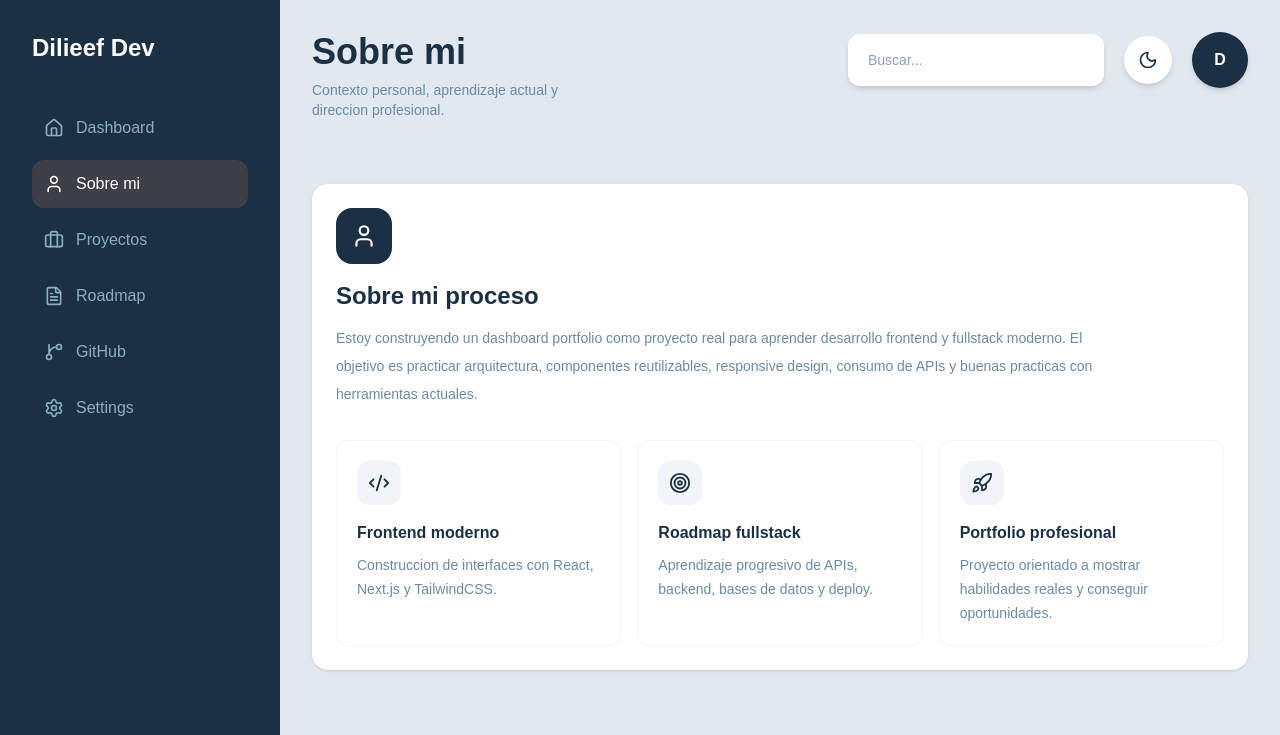
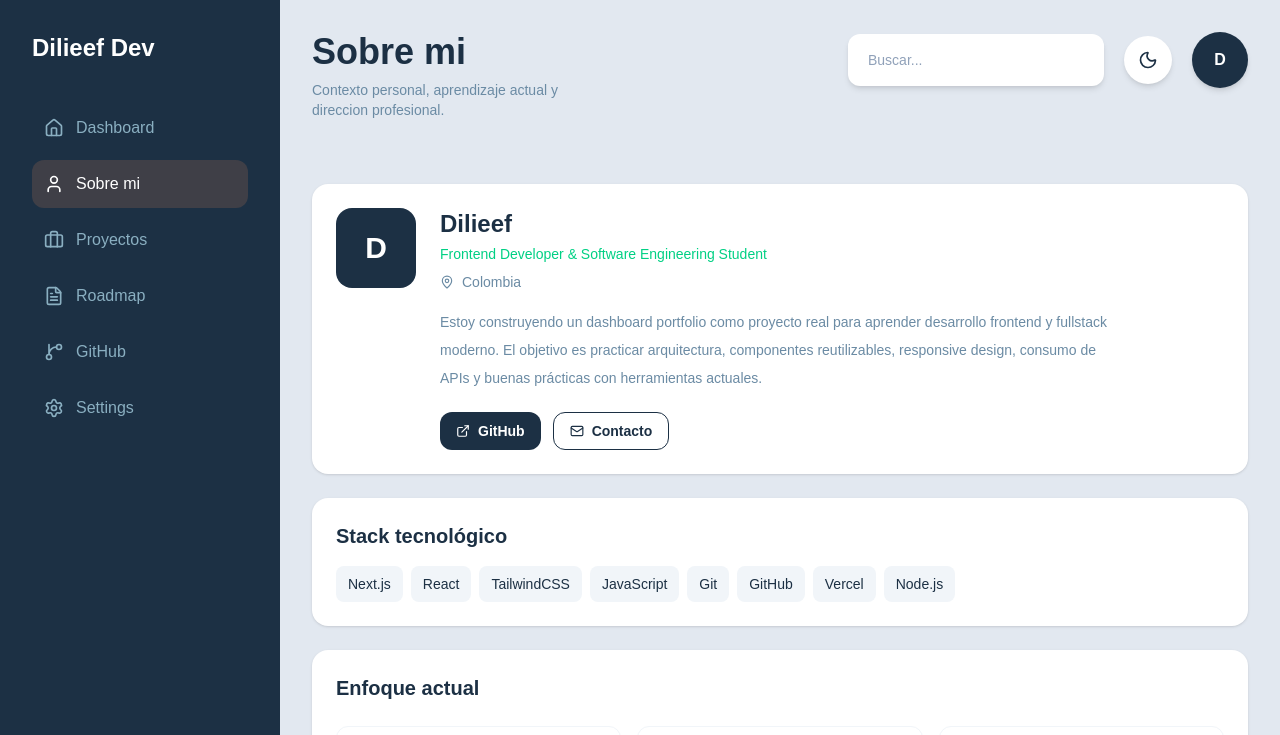
Before and after one commit to dilieef/dashboard-portafolio, a Next.js app: page /about in a window 1280 px wide. Shown: the top 735 px of the page. Built offline with nearby package versions, Linux system fonts and the light colour scheme.

Commit message:
mejorar pagina about

```diff
--- a/src/components/Dashboard/AboutProfile.js
+++ b/src/components/Dashboard/AboutProfile.js
@@ -1,64 +1,73 @@
-import { Code2, Rocket, Target, User } from "lucide-react";
+import { Code2, ExternalLink, Mail, MapPin, Rocket, Target } from "lucide-react";
 
 const highlights = [
-    {
-        title: "Frontend moderno",
-        description: "Construccion de interfaces con React, Next.js y TailwindCSS.",
-        icon: Code2,
-    },
-    {
-        title: "Roadmap fullstack",
-        description: "Aprendizaje progresivo de APIs, backend, bases de datos y deploy.",
-        icon: Target,
-    },
-    {
-        title: "Portfolio profesional",
-        description: "Proyecto orientado a mostrar habilidades reales y conseguir oportunidades.",
-        icon: Rocket,
-    },
+    { title: "Frontend moderno", description: "Construcción de interfaces con React, Next.js y TailwindCSS.", icon: Code2 },
+    { title: "Roadmap fullstack", description: "Aprendizaje progresivo de APIs, backend, bases de datos y deploy.", icon: Target },
+    { title: "Portfolio profesional", description: "Proyecto orientado a mostrar habilidades reales y conseguir oportunidades.", icon: Rocket },
 ];
+
+const stack = ["Next.js", "React", "TailwindCSS", "JavaScript", "Git", "GitHub", "Vercel", "Node.js"];
 
 export default function AboutProfile() {
     return (
-        <section className="rounded-2xl bg-white p-6 shadow-sm transition-colors dark:bg-slate-900">
-            <div className="mb-8">
-                <div className="mb-4 flex h-14 w-14 items-center justify-center rounded-2xl bg-[#1C3044] text-white">
-                    <User size={26} />
+        <div className="space-y-6">
+            <section className="rounded-2xl bg-white dark:bg-slate-900 p-6 shadow-sm transition-colors">
+                <div className="flex flex-col gap-6 md:flex-row md:items-start">
+                    <div className="flex h-20 w-20 shrink-0 items-center justify-center rounded-2xl bg-[#1C3044] text-white text-3xl font-bold">
+                        D
                     </div>
+                    <div className="flex-1">
+                        <h2 className="text-2xl font-bold text-[#1C3044] dark:text-white">Dilieef</h2>
+                        <p className="mt-1 text-sm font-medium text-[#00D084]">Frontend Developer & Software Engineering Student</p>
+                        <div className="mt-2 flex items-center gap-2 text-sm text-[#6B8BA4] dark:text-slate-400">
+                            <MapPin size={14} />
+                            Colombia
+                        </div>
+                        <p className="mt-4 max-w-2xl text-sm leading-7 text-[#6B8BA4] dark:text-slate-400">
+                            Estoy construyendo un dashboard portfolio como proyecto real para aprender desarrollo frontend y fullstack moderno. El objetivo es practicar arquitectura, componentes reutilizables, responsive design, consumo de APIs y buenas prácticas con herramientas actuales.
+                        </p>
+                        <div className="mt-5 flex flex-wrap gap-3">
+                            <a href="https://github.com/dilieef" target="_blank" rel="noreferrer" className="inline-flex items-center gap-2 rounded-xl bg-[#1C3044] px-4 py-2 text-sm font-semibold text-white transition hover:bg-[#24445F]">
+                                <ExternalLink size={14} />
+                                GitHub
+                            </a>
+                            <a href="mailto:tu-email@gmail.com" className="inline-flex items-center gap-2 rounded-xl border border-[#1C3044] dark:border-slate-600 px-4 py-2 text-sm font-semibold text-[#1C3044] dark:text-white transition hover:bg-slate-50 dark:hover:bg-slate-800">
+                                <Mail size={14} />
+                                Contacto
+                            </a>
+                        </div>
+                    </div>
+                </div>
+            </section>
 
-                <h2 className="text-2xl font-bold text-[#1C3044] dark:text-white">
-                    Sobre mi proceso
-                </h2>
+            <section className="rounded-2xl bg-white dark:bg-slate-900 p-6 shadow-sm transition-colors">
+                <h2 className="text-xl font-bold text-[#1C3044] dark:text-white mb-4">Stack tecnológico</h2>
+                <div className="flex flex-wrap gap-2">
+                    {stack.map((tech) => (
+                        <span key={tech} className="rounded-lg bg-slate-100 dark:bg-slate-800 px-3 py-2 text-sm font-medium text-[#1C3044] dark:text-slate-200">
+                            {tech}
+                        </span>
+                    ))}
+                </div>
+            </section>
 
-                <p className="mt-3 max-w-3xl text-sm leading-7 text-[#6B8BA4] dark:text-slate-400">
-                    Estoy construyendo un dashboard portfolio como proyecto real para aprender desarrollo frontend y fullstack moderno. El objetivo es practicar arquitectura, componentes reutilizables, responsive design, consumo de APIs y buenas practicas con herramientas actuales.
-                </p>
-            </div>
-
+            <section className="rounded-2xl bg-white dark:bg-slate-900 p-6 shadow-sm transition-colors">
+                <h2 className="text-xl font-bold text-[#1C3044] dark:text-white mb-6">Enfoque actual</h2>
                 <div className="grid grid-cols-1 gap-4 xl:grid-cols-3">
                     {highlights.map((item) => {
                         const Icon = item.icon;
-
                         return (
-                        <article
-                            key={item.title}
-                            className="rounded-xl border border-slate-100 p-5 transition hover:-translate-y-1 hover:shadow-md dark:border-slate-800 dark:bg-slate-800"
-                        >
-                            <div className="mb-4 flex h-11 w-11 items-center justify-center rounded-xl bg-slate-100 text-[#1C3044] dark:bg-slate-700 dark:text-white">
+                            <article key={item.title} className="rounded-xl border border-slate-100 dark:border-slate-800 p-5 transition hover:-translate-y-1 hover:shadow-md dark:bg-slate-800">
+                                <div className="mb-4 flex h-11 w-11 items-center justify-center rounded-xl bg-slate-100 dark:bg-slate-700 text-[#1C3044] dark:text-white">
                                     <Icon size={22} />
                                 </div>
-
-                            <h3 className="font-bold text-[#1C3044] dark:text-white">
-                                {item.title}
-                            </h3>
-
-                            <p className="mt-2 text-sm leading-6 text-[#6B8BA4] dark:text-slate-400">
-                                {item.description}
-                            </p>
+                                <h3 className="font-bold text-[#1C3044] dark:text-white">{item.title}</h3>
+                                <p className="mt-2 text-sm leading-6 text-[#6B8BA4] dark:text-slate-400">{item.description}</p>
                             </article>
                         );
                     })}
                 </div>
             </section>
+        </div>
     );
 }
```
Lines whose indentation alone changed are shown as unchanged.
